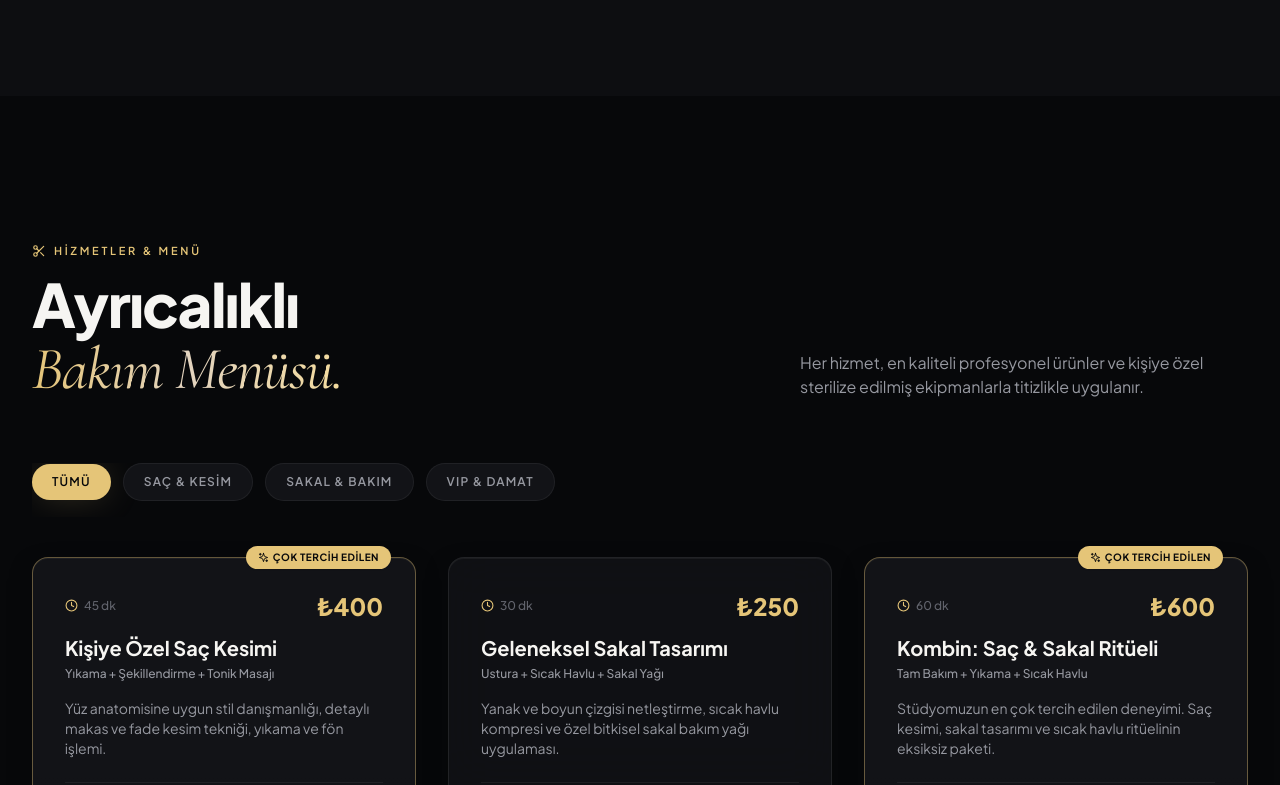
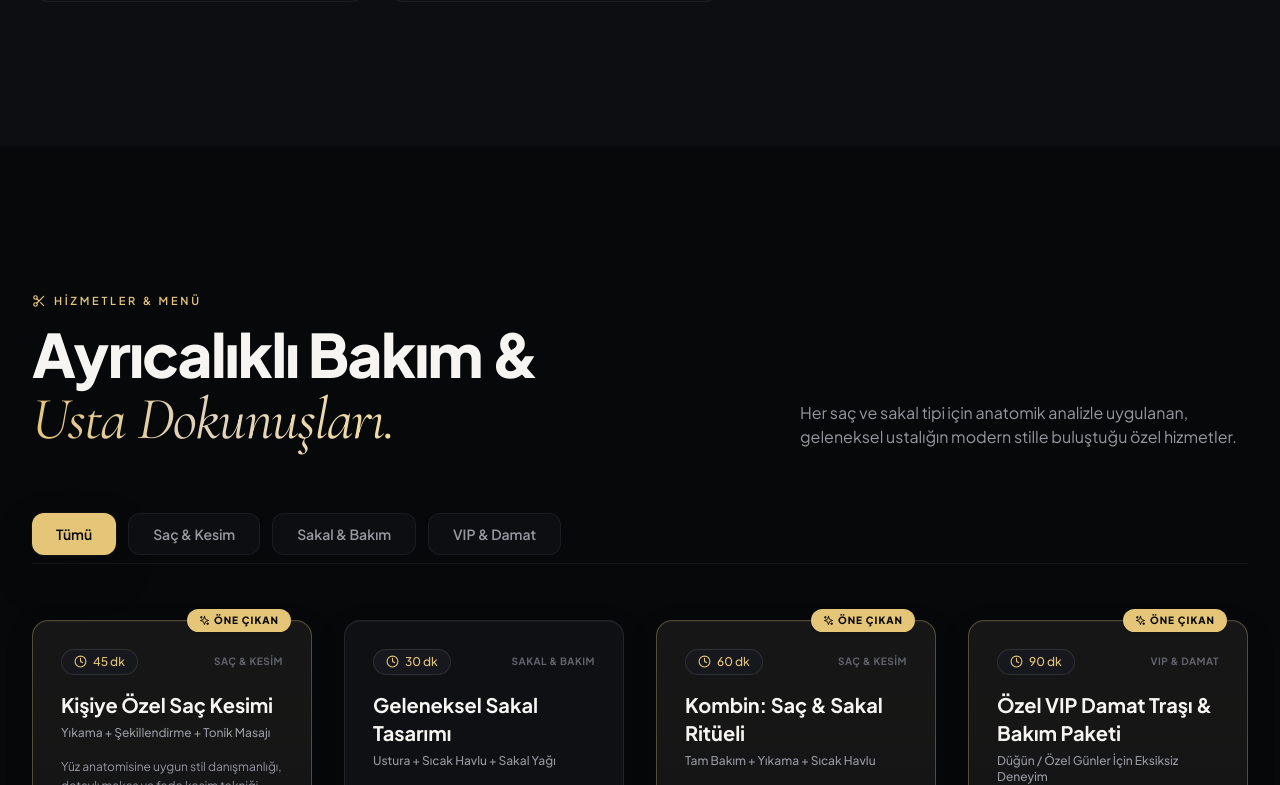
Before and after one commit to MustafaBerkAydogduu/Berber, a React (Vite) app: page / in a window 1280 px wide. Shown: the part 2015-2800 px from the top of the page. Built offline with nearby package versions, Linux system fonts and the light colour scheme.

Commit message:
yorumlar vs

```diff
--- a/index.html
+++ b/index.html
@@ -127,9 +127,7 @@
                   "@type": "Service",
                   "name": "Kişiye Özel Saç Kesimi",
                   "description": "Yüz anatomisine uygun stil danışmanlığı, detaylı makas ve fade kesim tekniği, yıkama ve fön işlemi."
-                },
-                "price": "400",
-                "priceCurrency": "TRY"
+                }
               },
               {
                 "@type": "Offer",
@@ -137,9 +135,7 @@
                   "@type": "Service",
                   "name": "Geleneksel Sakal Tasarımı",
                   "description": "Yanak ve boyun çizgisi netleştirme, sıcak havlu kompresi ve özel bitkisel sakal bakım yağı uygulaması."
-                },
-                "price": "250",
-                "priceCurrency": "TRY"
+                }
               },
               {
                 "@type": "Offer",
@@ -147,39 +143,15 @@
                   "@type": "Service",
                   "name": "Kombin: Saç & Sakal Ritüeli",
                   "description": "Saç kesimi, sakal tasarımı ve sıcak havlu ritüelinin eksiksiz paketi."
-                },
-                "price": "600",
-                "priceCurrency": "TRY"
+                }
               },
               {
                 "@type": "Offer",
                 "itemOffered": {
                   "@type": "Service",
-                  "name": "Cilt Arındırma & Buharlı Maske",
-                  "description": "Gözenekleri açan sıcak buhar, derinlemesine temizleyici kil maskesi ve canlandırıcı cilt masajı."
-                },
-                "price": "350",
-                "priceCurrency": "TRY"
-              },
-              {
-                "@type": "Offer",
-                "itemOffered": {
-                  "@type": "Service",
-                  "name": "Gri Saç Kamuflajı & Renk",
-                  "description": "Doğal geçişli özel erkek saç renklendirmesi."
-                },
-                "price": "500",
-                "priceCurrency": "TRY"
-              },
-              {
-                "@type": "Offer",
-                "itemOffered": {
-                  "@type": "Service",
-                  "name": "VIP Damat Traşı & Bakım Paketi",
+                  "name": "Özel VIP Damat Traşı & Bakım Paketi",
                   "description": "VIP saç kesimi, sakal tasarımı, derin cilt bakımı, maske ve sıcak havlu masajı."
-                },
-                "price": "1500",
-                "priceCurrency": "TRY"
+                }
               }
             ]
           }
--- a/src/sections/About.jsx
+++ b/src/sections/About.jsx
@@ -131,7 +131,7 @@ export default function About() {
                       height="48"
                       loading="lazy"
                       decoding="async"
-                      className="w-full h-full object-cover object-top"
+                      className="w-full h-full object-cover object-[center_35%] contrast-[1.08] brightness-[1.06]"
                     />
                   </div>
                   <div>
--- a/src/sections/Gallery.jsx
+++ b/src/sections/Gallery.jsx
@@ -6,10 +6,10 @@ const CATEGORIES = ['Tümü', 'Modern Fade & Klasik', 'Sakal & Çizgiler', 'Stü
 
 const GALLERY_ITEMS = [
   {
-    src: 'https://images.unsplash.com/photo-1621605815971-fbc98d665033?auto=format&fit=crop&w=1000&q=85',
-    title: 'Modern Crop & Mid Fade',
+    src: '/nurkan.jpg',
+    title: 'Nurkan Aydoğdu · Özel Makas & Fade Tasarımı',
     category: 'Modern Fade & Klasik',
-    tag: 'Trend Kesim',
+    tag: 'Usta İmzası',
     span: 'col-span-1 md:col-span-2 row-span-2',
   },
   {
--- a/src/sections/Services.jsx
+++ b/src/sections/Services.jsx
@@ -12,7 +12,6 @@ const SERVICES = [
     title: 'Kişiye Özel Saç Kesimi',
     subtitle: 'Yıkama + Şekillendirme + Tonik Masajı',
     duration: '45 dk',
-    price: '₺400',
     popular: true,
     desc: 'Yüz anatomisine uygun stil danışmanlığı, detaylı makas ve fade kesim tekniği, yıkama ve fön işlemi.',
     features: ['Yüz tipi analizi', 'Detaylı makas/makine kesimi', 'Ferahlatıcı saç toniği', 'Kişiye özel şekillendirme'],
@@ -23,7 +22,6 @@ const SERVICES = [
     title: 'Geleneksel Sakal Tasarımı',
     subtitle: 'Ustura + Sıcak Havlu + Sakal Yağı',
     duration: '30 dk',
-    price: '₺250',
     popular: false,
     desc: 'Yanak ve boyun çizgisi netleştirme, sıcak havlu kompresi ve özel bitkisel sakal bakım yağı uygulaması.',
     features: ['Ustura ile net hatlar', 'Sıcak havlu buhar bakımı', 'Sakal serumu & besleme', 'Cilt ferahlatıcı losyon'],
@@ -34,43 +32,19 @@ const SERVICES = [
     title: 'Kombin: Saç & Sakal Ritüeli',
     subtitle: 'Tam Bakım + Yıkama + Sıcak Havlu',
     duration: '60 dk',
-    price: '₺600',
     popular: true,
     desc: 'Stüdyomuzun en çok tercih edilen deneyimi. Saç kesimi, sakal tasarımı ve sıcak havlu ritüelinin eksiksiz paketi.',
     features: ['Eksiksiz saç kesimi & yıkama', 'Sakal şekillendirme & ustura', 'Çift sıcak havlu kompresi', 'Saç & sakal şekillendirme'],
   },
   {
     id: 4,
-    category: 'Sakal & Bakım',
-    title: 'Cilt Arındırma & Buharlı Maske',
-    subtitle: 'Siyah Nokta & Peeling + Nemlendirici',
-    duration: '40 dk',
-    price: '₺350',
-    popular: false,
-    desc: 'Gözenekleri açan sıcak buhar, derinlemesine temizleyici kil maskesi ve canlandırıcı cilt masajı.',
-    features: ['Sıcak buhar terapi', 'Doğal kil / soyulabilir maske', 'Gözenek arındırma', 'Kolajen nem desteği'],
-  },
-  {
-    id: 5,
-    category: 'Saç & Kesim',
-    title: 'Gri Saç Kamuflajı & Renk',
-    subtitle: 'Doğal Geçişli Gençleştirici Dokunuş',
-    duration: '40 dk',
-    price: '₺500',
-    popular: false,
-    desc: 'Yapay görünmeyen, beyaz saçları doğal tonla hafifçe kırarak 10 yaş genç ve dinç gösteren özel erkek renklendirmesi.',
-    features: ['Amonyaksız özel erkek boyası', 'Doğal renk tonu uyumu', '15 dakikada hızlı sonuç', 'Saç yıpranmasını önleyici bakım'],
-  },
-  {
-    id: 6,
     category: 'VIP & Damat',
     title: 'Özel VIP Damat Traşı & Bakım Paketi',
     subtitle: 'Düğün / Özel Günler İçin Eksiksiz Deneyim',
     duration: '90 dk',
-    price: '₺1.500',
     popular: true,
-    desc: 'Hayatınızın en özel günü için baştan aşağı lüks hazırlık. Saç, sakal, cilt bakımı, masaj ve özel kahve ikramı.',
-    features: ['VIP saç kesimi & sakal tasarımı', 'Derin cilt bakımı & maske', 'Kaş ve kulak detay temizliği', 'Sıcak havlu & omuz masajı', 'Özel gün stil sabitleme'],
+    desc: 'Hayatınızın en özel günü için baştan aşağı lüks hazırlık. Saç, sakal, cilt bakımı, masaj ve özel ikram.',
+    features: ['VIP saç kesimi & sakal tasarımı', 'Derin cilt bakımı & maske', 'Kaş ve kulak detay temizliği', 'Sıcak havlu & masaj', 'Özel gün stil sabitleme'],
   },
 ];
 
@@ -101,27 +75,27 @@ export default function Services() {
               Hizmetler & Menü
             </span>
             <h2 className="font-sans font-extrabold text-3xl sm:text-5xl lg:text-6xl text-alabaster tracking-tight">
-              Ayrıcalıklı <br />
+              Ayrıcalıklı Bakım & <br />
               <span className="font-serif italic font-normal text-gradient-amber">
-                Bakım Menüsü.
+                Usta Dokunuşları.
               </span>
             </h2>
           </div>
           <p className="text-slate text-sm sm:text-base max-w-md leading-relaxed">
-            Her hizmet, en kaliteli profesyonel ürünler ve kişiye özel sterilize edilmiş ekipmanlarla titizlikle uygulanır.
+            Her saç ve sakal tipi için anatomik analizle uygulanan, geleneksel ustalığın modern stille buluştuğu özel hizmetler.
           </p>
         </div>
 
         {/* Category Tabs */}
-        <div className="flex items-center gap-2 sm:gap-3 overflow-x-auto pb-4 mb-10 scrollbar-none">
+        <div className="flex flex-wrap gap-2 sm:gap-3 mb-10 sm:mb-14 pb-2 border-b border-white/[0.06]">
           {CATEGORIES.map((cat) => (
             <button
               key={cat}
               onClick={() => setActiveTab(cat)}
-              className={`px-5 py-2.5 rounded-full text-xs font-semibold uppercase tracking-[0.1em] whitespace-nowrap transition-all duration-300 ${
+              className={`px-4 sm:px-6 py-2.5 rounded-xl text-xs sm:text-sm font-semibold transition-all duration-300 ${
                 activeTab === cat
-                  ? 'bg-amber text-noir-950 shadow-amber-glow'
-                  : 'bg-noir-850 text-slate hover:text-alabaster hover:bg-noir-800 border border-white/[0.06]'
+                  ? 'bg-amber text-noir-950 shadow-luxury'
+                  : 'bg-noir-900 text-slate hover:text-alabaster hover:bg-noir-850 border border-white/[0.06]'
               }`}
             >
               {cat}
@@ -129,42 +103,44 @@ export default function Services() {
           ))}
         </div>
 
-        {/* Services Grid */}
-        <div className="grid grid-cols-1 md:grid-cols-2 lg:grid-cols-3 gap-6 lg:gap-8">
+        {/* Services Grid (4 Services) */}
+        <div className="grid grid-cols-1 md:grid-cols-2 lg:grid-cols-4 gap-6 sm:gap-8">
           <AnimatePresence mode="popLayout">
-            {filtered.map((service) => (
+            {filtered.map((service, idx) => (
               <motion.div
                 key={service.id}
                 layout
                 initial={{ opacity: 0, scale: 0.95 }}
                 animate={{ opacity: 1, scale: 1 }}
                 exit={{ opacity: 0, scale: 0.95 }}
-                transition={{ duration: 0.3 }}
-                className={`surface-card p-6 sm:p-8 flex flex-col justify-between relative group ${
-                  service.popular ? 'border-amber/40 bg-gradient-to-b from-noir-850 via-noir-850 to-noir-900' : ''
+                transition={{ duration: 0.3, delay: idx * 0.05 }}
+                className={`relative rounded-2xl p-6 sm:p-7 flex flex-col justify-between transition-all duration-300 group ${
+                  service.popular
+                    ? 'surface-card border-amber/30 bg-gradient-to-b from-amber/[0.04] to-transparent shadow-card hover:border-amber/50'
+                    : 'surface-card hover:border-white/20'
                 }`}
               >
-                {/* Popular Tag */}
+                {/* Popular Pill */}
                 {service.popular && (
-                  <div className="absolute -top-3 right-6 bg-amber text-noir-950 px-3 py-1 rounded-full text-[10px] font-bold uppercase tracking-wider shadow-sm flex items-center gap-1">
+                  <div className="absolute -top-3 right-5 px-3 py-1 rounded-full bg-amber text-noir-950 text-[10px] font-extrabold uppercase tracking-widest flex items-center gap-1 shadow-sm">
                     <Sparkles size={11} />
-                    Çok Tercih Edilen
+                    Öne Çıkan
                   </div>
                 )}
 
                 {/* Top Info */}
                 <div>
-                  <div className="flex items-center justify-between gap-4 mb-3">
-                    <span className="inline-flex items-center gap-1.5 text-xs text-slate-dark font-medium">
+                  <div className="flex items-center justify-between gap-4 mb-4">
+                    <span className="inline-flex items-center gap-1.5 px-3 py-1 rounded-full bg-noir-800 border border-white/10 text-xs text-amber font-medium">
                       <Clock size={13} className="text-amber" />
                       {service.duration}
                     </span>
-                    <span className="font-sans font-extrabold text-2xl text-amber">
-                      {service.price}
+                    <span className="text-[10px] uppercase font-bold tracking-wider text-slate-dark">
+                      {service.category}
                     </span>
                   </div>
 
-                  <h3 className="font-sans font-bold text-xl text-alabaster group-hover:text-amber transition-colors mb-1">
+                  <h3 className="font-sans font-bold text-xl text-alabaster group-hover:text-amber transition-colors mb-1.5">
                     {service.title}
                   </h3>
 
@@ -172,7 +148,7 @@ export default function Services() {
                     {service.subtitle}
                   </p>
 
-                  <p className="text-slate text-xs sm:text-sm leading-relaxed mb-6">
+                  <p className="text-slate text-xs leading-relaxed mb-6">
                     {service.desc}
                   </p>
 
@@ -199,7 +175,7 @@ export default function Services() {
                   }`}
                 >
                   <WhatsAppIcon size={15} />
-                  <span>Randevu Seç</span>
+                  <span>Randevu Al</span>
                   <ArrowUpRight size={14} className="opacity-70" />
                 </a>
 
@@ -215,14 +191,17 @@ export default function Services() {
               Özel bir bakım veya etkinlik için mi randevu almak istiyorsunuz?
             </h4>
             <p className="text-slate text-xs sm:text-sm">
-              Gelin-Damat hazırlıkları, toplu randevular ve özel saatler için bize doğrudan ulaşabilirsiniz.
+              Gelin-Damat hazırlıkları, toplu randevular ve özel saatler için bize doğrudan WhatsApp'tan ulaşabilirsiniz.
             </p>
           </div>
           <a
-            href="tel:+905522742383"
-            className="btn-secondary whitespace-nowrap text-xs py-3 px-6 shrink-0"
+            href="https://wa.me/905522742383?text=Merhaba%20Nurkan%20Bey%2C%20özel%20etkinlik%20ve%20randevu%20hakkında%20bilgi%20almak%20istiyorum."
+            target="_blank"
+            rel="noreferrer"
+            className="btn-secondary whitespace-nowrap"
           >
-            Özel Talep İçin Ara
+            <WhatsAppIcon size={16} />
+            <span>Bilgi & Randevu</span>
           </a>
         </div>
 
--- a/src/sections/Testimonials.jsx
+++ b/src/sections/Testimonials.jsx
@@ -1,6 +1,6 @@
 import React from 'react';
 import { motion } from 'framer-motion';
-import { Star, MessageSquare, CheckCircle2 } from 'lucide-react';
+import { Star, CheckCircle2, MessageSquare, Quote } from 'lucide-react';
 
 const REVIEWS = [
   {
@@ -8,83 +8,134 @@ const REVIEWS = [
     role: 'Yazılım Mühendisi',
     date: '2 gün önce',
     rating: 5,
-    comment: 'Çorum’da aradığım o modern, randevusuna sadık ve işini gerçekten sanat gibi yapan kuaförü sonunda buldum. Nurkan Bey yüz hatlarıma göre saç ve sakalımı öyle bir ayarladı ki çevremdekiler hemen fark etti. Kesinlikle tavsiye ederim.',
-    service: 'Saç + Sakal Kombin Ritüeli',
+    comment: 'Çorum’da aradığım o modern, randevusuna sadık ve işini gerçekten sanat gibi yapan kuaförü sonunda buldum. Nurkan Bey yüz hatlarıma göre saç ve sakalımı öyle bir ayarladı ki çevremdekiler hemen fark etti.',
+    service: 'Saç & Sakal Kombin',
   },
   {
     name: 'Murat Kara',
     role: 'Mimar',
     date: '1 hafta önce',
     rating: 5,
-    comment: 'Düğünümden önce damat traşı ve komple bakım paketi için tercih ettim. İlgi, alaka, sıcak havlu masajı ve hijyen gerçekten 10 numaraydı. Sıra beklemeden, vaktinde koltuğa oturup huzurla kalkıyorsunuz.',
+    comment: 'Düğünümden önce VIP damat paketi için tercih ettim. İlgi, alaka, sıcak havlu masajı ve hijyen gerçekten 10 numaraydı. Sıra beklemeden, vaktinde koltuğa oturup huzurla kalkıyorsunuz.',
     service: 'VIP Damat Paketi',
   },
   {
     name: 'Emre Demirtaş',
     role: 'İş İnsanı',
+    date: '2 hafta önce',
+    rating: 5,
+    comment: 'Yıllardır saçımı kestiriyorum, makas hassasiyeti ve fade geçişleri büyükşehirlerdeki üst segment stüdyolardan farksız. Tertemiz ortam ve lezzetli kahve ikramı da cabası. Emeğinize sağlık.',
+    service: 'Kişiye Özel Saç Kesimi',
+  },
+  {
+    name: 'Burak Çetin',
+    role: 'Finans Danışmanı',
+    date: '2 hafta önce',
+    rating: 5,
+    comment: 'Randevu saatine harfiyen uyulması benim için en önemli kriterdi. Koltuğa oturduğunuz andan itibaren sadece sizinle ilgileniliyor. Sakal çizgileri ve sıcak havlu ritüeli muazzam.',
+    service: 'Geleneksel Sakal Tasarımı',
+  },
+  {
+    name: 'Dr. Serdar Aydın',
+    role: 'Doktor',
     date: '3 hafta önce',
     rating: 5,
-    comment: 'Yıllardır saçımı kestiriyorum, makas hassasiyeti ve fade geçişleri Ankara/İstanbul’daki üst segment stüdyolardan farksız. Tertemiz ortam ve lezzetli kahve ikramı da cabası. Emeğinize sağlık.',
+    comment: 'Hijyen standartları, kullanılan ekipmanlar ve kaliteli bakım ürünleri gerçekten çok başarılı. Saç yapısına göre verdiği tavsiyeler sayesinde stilim tamamen oturdu.',
     service: 'Kişiye Özel Saç Kesimi',
+  },
+  {
+    name: 'Kaan Öztürk',
+    role: 'Makine Mühendisi',
+    date: '1 ay önce',
+    rating: 5,
+    comment: 'Çorum’da fade kesimi ve kat geçişlerini bu kadar kusursuz yapan başka bir usta görmedim. Nurkan Bey’in makas ustalığı ve el çabukluğu tartışılmaz.',
+    service: 'Saç & Sakal Kombin',
+  },
+  {
+    name: 'Tolga Şahin',
+    role: 'Avukat',
+    date: '1 ay önce',
+    rating: 5,
+    comment: 'Damat traşım için gittim, kendinizi gerçekten çok özel ve rahat hissettiriyorlar. Özel gün hazırlığı için Çorum’daki en doğru ve nezih adres.',
+    service: 'VIP Damat Paketi',
+  },
+  {
+    name: 'Onur Korkmaz',
+    role: 'İç Mimar',
+    date: '1 ay önce',
+    rating: 5,
+    comment: 'Stüdyonun tasarımı, sakin ve nezih atmosferi, randevulu çalışmanın getirdiği huzur harika. Artık saç ve sakal için başka bir yere gitmem imkansız.',
+    service: 'Geleneksel Sakal Tasarımı',
   },
 ];
 
 export default function Testimonials() {
+  // Duplicate for seamless infinite loop
+  const marqueeReviewsRow1 = [...REVIEWS.slice(0, 4), ...REVIEWS.slice(0, 4), ...REVIEWS.slice(0, 4)];
+  const marqueeReviewsRow2 = [...REVIEWS.slice(4, 8), ...REVIEWS.slice(4, 8), ...REVIEWS.slice(4, 8)];
+
   return (
     <section id="testimonials" className="py-20 sm:py-28 lg:py-36 bg-noir-950 relative overflow-hidden border-t border-white/[0.04]">
 
-      <div className="max-w-7xl mx-auto px-5 sm:px-8">
+      {/* Background Ambience */}
+      <div className="absolute top-1/2 left-1/2 -translate-x-1/2 -translate-y-1/2 w-[700px] h-[500px] bg-amber/5 rounded-full blur-[180px] pointer-events-none -z-10" />
+
+      <div className="max-w-7xl mx-auto px-5 sm:px-8 mb-12 sm:mb-16">
 
         {/* Header */}
-        <div className="flex flex-col lg:flex-row lg:items-end justify-between gap-6 mb-16 lg:mb-20">
+        <div className="flex flex-col lg:flex-row lg:items-end justify-between gap-6">
           <div>
             <span className="section-tag">
               <Star size={14} className="text-amber" />
-              Müşteri Deneyimleri
+              Yorumlar
             </span>
             <h2 className="font-sans font-extrabold text-3xl sm:text-5xl lg:text-6xl text-alabaster tracking-tight">
-              Güven & <br />
+              Müşteri Deneyimleri & <br />
               <span className="font-serif italic font-normal text-gradient-amber">
                 Gerçek Yorumlar.
               </span>
             </h2>
           </div>
 
-          {/* Rating Summary Card */}
-          <div className="surface-card p-5 px-6 flex items-center gap-4 border-amber/20 bg-noir-900/90">
-            <div className="text-3xl font-extrabold text-amber font-sans">
+          {/* Rating Summary Card (Cleaned without Google text) */}
+          <div className="surface-card p-5 px-6 flex items-center gap-4 border-amber/20 bg-noir-900/90 shrink-0">
+            <div className="text-3xl sm:text-4xl font-extrabold text-amber font-sans">
               5.0
             </div>
             <div>
-              <div className="flex text-amber mb-0.5">
+              <div className="flex text-amber mb-1">
                 {[...Array(5)].map((_, i) => (
                   <Star key={i} size={15} fill="currentColor" />
                 ))}
               </div>
-              <span className="text-xs text-slate font-medium">
-                Google & WhatsApp Doğrulanmış Müşteri Puanı
+              <span className="text-xs text-slate font-medium block">
+                Doğrulanmış Müşteri Değerlendirmesi
               </span>
             </div>
           </div>
         </div>
 
-        {/* Reviews Grid */}
-        <div className="grid grid-cols-1 md:grid-cols-3 gap-6 lg:gap-8">
-          {REVIEWS.map((r, idx) => (
-            <motion.div
-              key={idx}
-              initial={{ opacity: 0, y: 20 }}
-              whileInView={{ opacity: 1, y: 0 }}
-              viewport={{ once: true }}
-              transition={{ delay: idx * 0.1, duration: 0.5 }}
-              className="surface-card p-6 sm:p-8 flex flex-col justify-between group hover:border-amber/30"
+      </div>
+
+      {/* Infinite Sliding Tracks Container */}
+      <div className="relative w-full overflow-hidden space-y-6">
+
+        {/* Left & Right Edge Gradient Fades for Smooth Look */}
+        <div className="absolute top-0 bottom-0 left-0 w-16 sm:w-32 bg-gradient-to-r from-noir-950 to-transparent z-10 pointer-events-none" />
+        <div className="absolute top-0 bottom-0 right-0 w-16 sm:w-32 bg-gradient-to-l from-noir-950 to-transparent z-10 pointer-events-none" />
+
+        {/* Row 1: Sliding Left (Pause on hover) */}
+        <div className="flex gap-6 w-max animate-marquee hover:[animation-play-state:paused] cursor-grab active:cursor-grabbing">
+          {marqueeReviewsRow1.map((r, idx) => (
+            <div
+              key={`row1-${idx}`}
+              className="w-[320px] sm:w-[380px] surface-card p-6 sm:p-7 flex flex-col justify-between shrink-0 bg-noir-900/90 border-white/[0.08] hover:border-amber/40 hover:bg-noir-850 transition-all duration-300 shadow-card"
             >
               <div>
-                {/* Top Stars & Service */}
                 <div className="flex items-center justify-between gap-2 mb-4">
                   <div className="flex text-amber">
                     {[...Array(r.rating)].map((_, i) => (
-                      <Star key={i} size={14} fill="currentColor" />
+                      <Star key={i} size={13} fill="currentColor" />
                     ))}
                   </div>
                   <span className="text-[10px] text-slate-dark font-medium">
@@ -92,33 +143,75 @@ export default function Testimonials() {
                   </span>
                 </div>
 
-                <p className="text-alabaster text-sm sm:text-base leading-relaxed mb-6 font-normal">
+                <p className="text-alabaster text-xs sm:text-sm leading-relaxed mb-6 font-normal">
                   “{r.comment}”
                 </p>
               </div>
 
-              {/* Author & Service Badge */}
               <div className="pt-4 border-t border-white/[0.06] flex items-center justify-between gap-3">
                 <div>
-                  <h4 className="font-sans font-bold text-sm text-alabaster flex items-center gap-1.5">
+                  <h4 className="font-sans font-bold text-xs sm:text-sm text-alabaster flex items-center gap-1.5">
                     {r.name}
                     <CheckCircle2 size={13} className="text-emerald shrink-0" />
                   </h4>
-                  <span className="text-xs text-slate-dark">
+                  <span className="text-[11px] text-slate-dark">
                     {r.role}
                   </span>
                 </div>
 
-                <span className="px-2.5 py-1 rounded-md bg-noir-800 text-[10px] text-amber font-medium border border-white/[0.06] text-right">
+                <span className="px-2.5 py-1 rounded-md bg-noir-800 text-[10px] text-amber font-medium border border-white/[0.06]">
                   {r.service}
                 </span>
               </div>
+            </div>
+          ))}
+        </div>
 
-            </motion.div>
+        {/* Row 2: Sliding Right (Reverse, Pause on hover) */}
+        <div className="flex gap-6 w-max animate-marquee-reverse hover:[animation-play-state:paused] cursor-grab active:cursor-grabbing">
+          {marqueeReviewsRow2.map((r, idx) => (
+            <div
+              key={`row2-${idx}`}
+              className="w-[320px] sm:w-[380px] surface-card p-6 sm:p-7 flex flex-col justify-between shrink-0 bg-noir-900/90 border-white/[0.08] hover:border-amber/40 hover:bg-noir-850 transition-all duration-300 shadow-card"
+            >
+              <div>
+                <div className="flex items-center justify-between gap-2 mb-4">
+                  <div className="flex text-amber">
+                    {[...Array(r.rating)].map((_, i) => (
+                      <Star key={i} size={13} fill="currentColor" />
+                    ))}
+                  </div>
+                  <span className="text-[10px] text-slate-dark font-medium">
+                    {r.date}
+                  </span>
+                </div>
+
+                <p className="text-alabaster text-xs sm:text-sm leading-relaxed mb-6 font-normal">
+                  “{r.comment}”
+                </p>
+              </div>
+
+              <div className="pt-4 border-t border-white/[0.06] flex items-center justify-between gap-3">
+                <div>
+                  <h4 className="font-sans font-bold text-xs sm:text-sm text-alabaster flex items-center gap-1.5">
+                    {r.name}
+                    <CheckCircle2 size={13} className="text-emerald shrink-0" />
+                  </h4>
+                  <span className="text-[11px] text-slate-dark">
+                    {r.role}
+                  </span>
+                </div>
+
+                <span className="px-2.5 py-1 rounded-md bg-noir-800 text-[10px] text-amber font-medium border border-white/[0.06]">
+                  {r.service}
+                </span>
+              </div>
+            </div>
           ))}
         </div>
 
       </div>
+
     </section>
   );
 }
```
Also changed, not shown: src/sections/Hero.jsx (+6 -9 lines), public/nurkan.jpg.
